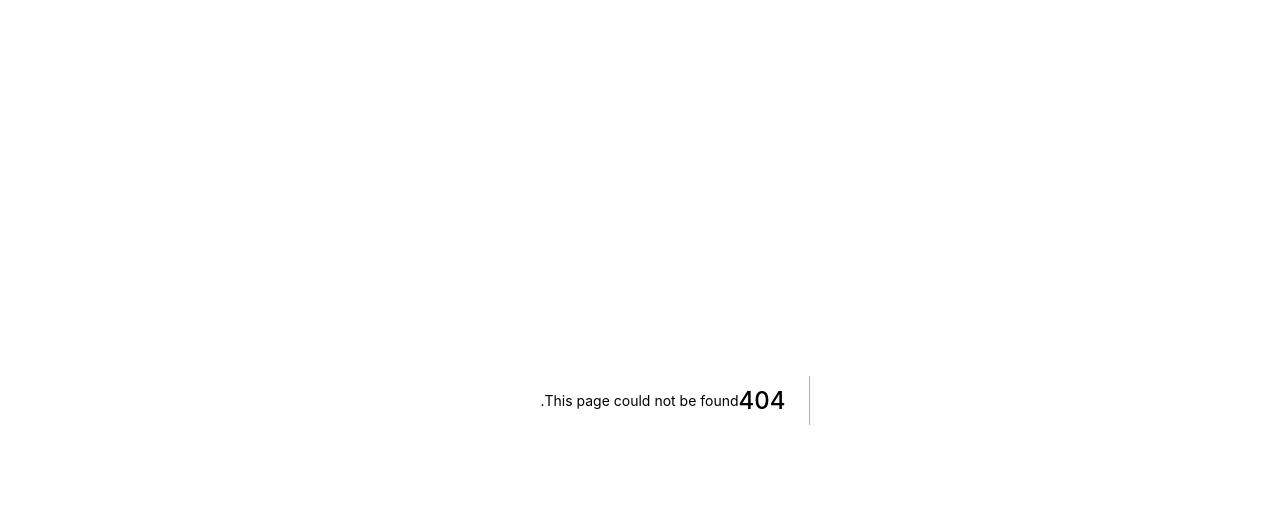
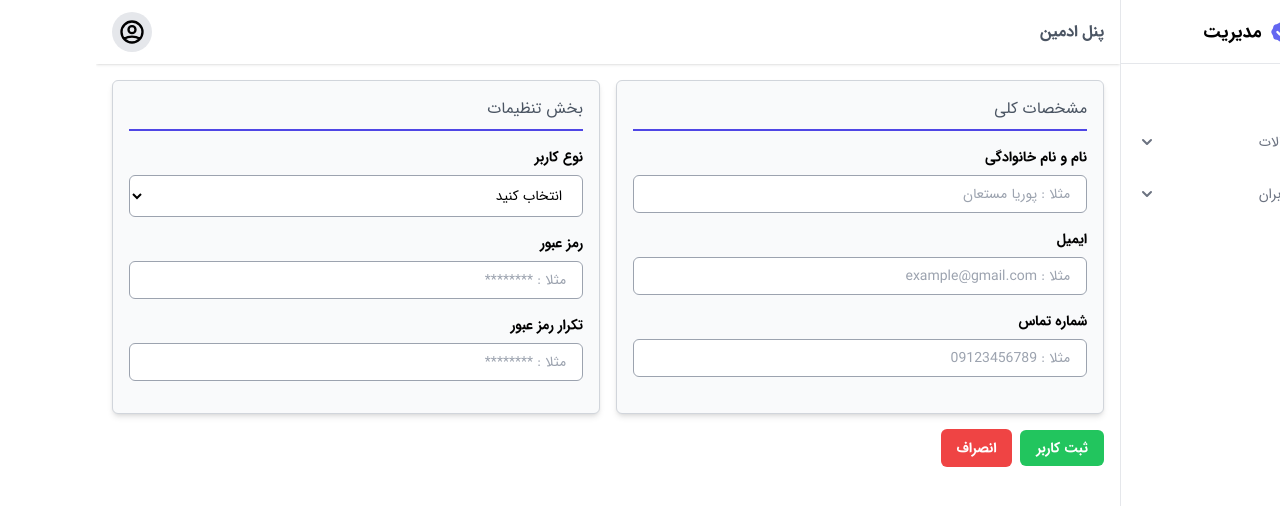
Before and after one commit to waltun/user-todo-next, a Next.js app: page /admin-panel/users/create in a window 1280 px wide. Before the commit this address had no page. Shown: the top 506 px of the page. Built offline with nearby package versions, Linux system fonts and the light colour scheme.

Commit message:
Create new component for create user admin panel

```diff
--- /dev/null
+++ b/components/admin/users/create.js
@@ -0,0 +1,115 @@
+import Link from "next/link";
+
+const Create = () => {
+  return (
+    <form className="md:grid grid-cols-2 gap-4">
+      <div className="bg-gray-50 rounded-md shadow-md border border-gray-300 p-4">
+        <div className="mb-4 border-b-2 border-indigo-600 pb-2">
+          <p className="text-gray-600">مشخصات کلی</p>
+        </div>
+
+        <div className="mb-4">
+          <label htmlFor="inputName" className="block mb-2 text-sm font-bold">
+            نام و نام خانوادگی
+          </label>
+          <input
+            id="inputName"
+            name="name"
+            type="text"
+            className="bg-white w-full py-2 px-4 rounded-md border border-gray-400 text-sm"
+            placeholder="مثلا : پوریا مستعان"
+          />
+        </div>
+        <div className="mb-4">
+          <label htmlFor="inputEmail" className="block mb-2 text-sm font-bold">
+            ایمیل
+          </label>
+          <input
+            id="inputEmail"
+            name="email"
+            type="email"
+            className="bg-white w-full py-2 px-4 rounded-md border border-gray-400 text-sm"
+            placeholder="مثلا : example@gmail.com"
+          />
+        </div>
+        <div className="mb-4">
+          <label htmlFor="inputPhone" className="block mb-2 text-sm font-bold">
+            شماره تماس
+          </label>
+          <input
+            id="inputPhone"
+            name="phone"
+            type="number"
+            className="bg-white w-full py-2 px-4 rounded-md border border-gray-400 text-sm"
+            placeholder="مثلا : 09123456789"
+          />
+        </div>
+      </div>
+
+      <div className="bg-gray-50 rounded-md shadow-md border border-gray-300 p-4">
+        <div className="mb-4 border-b-2 border-indigo-600 pb-2">
+          <p className="text-gray-600">بخش تنظیمات</p>
+        </div>
+        <div className="mb-4">
+          <label htmlFor="inputType" className="block mb-2 text-sm font-bold">
+            نوع کاربر
+          </label>
+          <select
+            className="bg-white w-full py-2 px-4 rounded-md border border-gray-400 text-sm"
+            id="inputType"
+            name="type"
+          >
+            <option>انتخاب کنید</option>
+            <option value="normal">کاربر عادی</option>
+            <option value="admin">کاربر ادمین</option>
+          </select>
+        </div>
+        <div className="mb-4">
+          <label
+            htmlFor="inputPassword"
+            className="block mb-2 text-sm font-bold"
+          >
+            رمز عبور
+          </label>
+          <input
+            id="inputPassword"
+            name="password"
+            type="password"
+            className="bg-white w-full py-2 px-4 rounded-md border border-gray-400 text-sm"
+            placeholder="مثلا : ********"
+          />
+        </div>
+        <div className="mb-4">
+          <label
+            htmlFor="inputPasswordConfirm"
+            className="block mb-2 text-sm font-bold"
+          >
+            تکرار رمز عبور
+          </label>
+          <input
+            id="inputPasswordConfirm"
+            name="password_confirm"
+            type="password"
+            className="bg-white w-full py-2 px-4 rounded-md border border-gray-400 text-sm"
+            placeholder="مثلا : ********"
+          />
+        </div>
+      </div>
+      <div className="col-span-2 space-x-2 space-x-reverse">
+        <button
+          className="px-4 py-2 rounded-md text-sm font-bold bg-green-500 hover:bg-green-600 text-white"
+          type="submit"
+        >
+          ثبت کاربر
+        </button>
+        <Link href="/admin-panel/users">
+          <a className="px-4 py-2 rounded-md text-sm font-bold bg-red-500 hover:bg-red-600 text-white">
+            انصراف
+          </a>
+        </Link>
+      </div>
+    </form>
+  );
+};
+
+export default Create;
--- /dev/null
+++ b/pages/admin-panel/users/create.js
@@ -0,0 +1,16 @@
+import AdminLayout from "../../../components/layout/admin";
+import CreateUser from "../../../components/admin/users/create";
+
+const Create = () => {
+  return (
+    <>
+      <CreateUser />
+    </>
+  );
+};
+
+Create.getLayout = (page) => {
+  return <AdminLayout>{page}</AdminLayout>;
+};
+
+export default Create;
```
